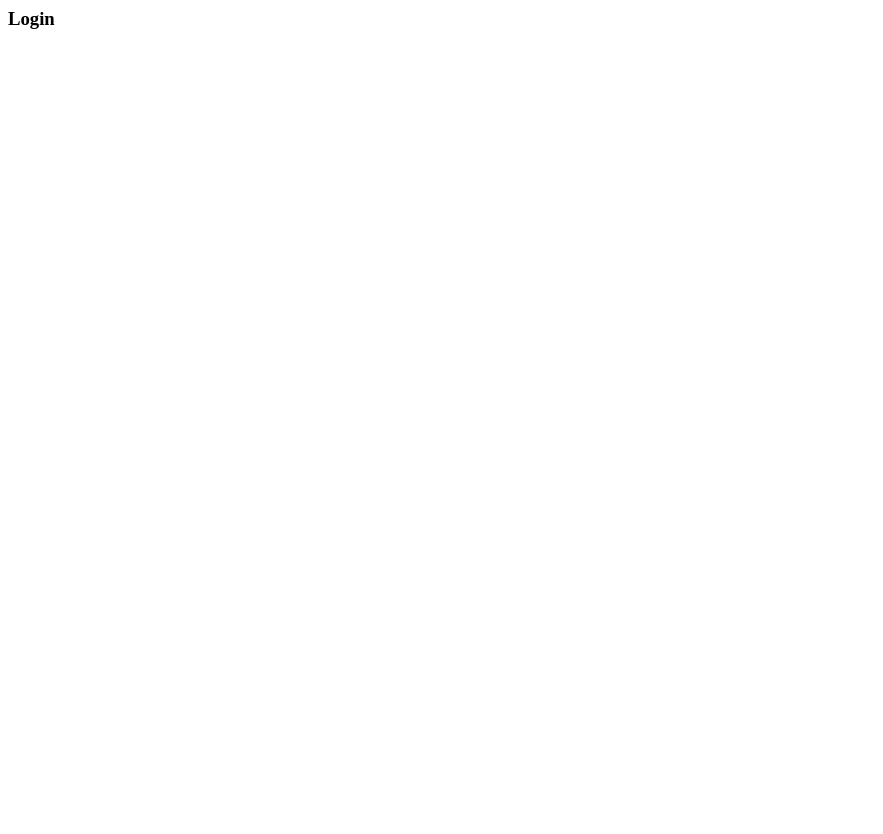
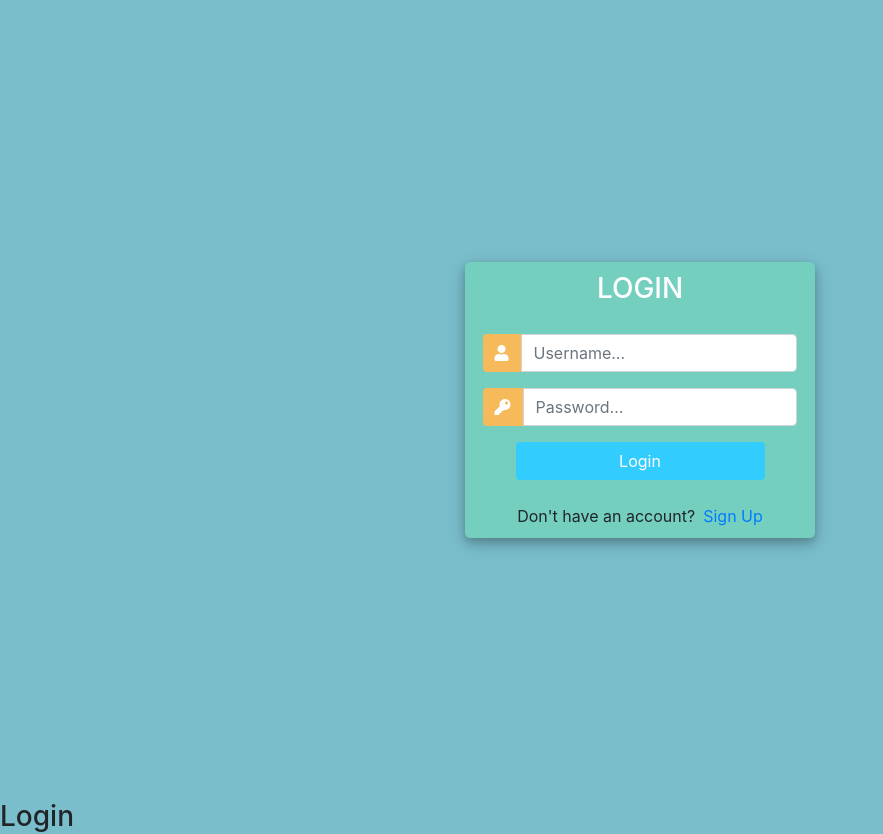
Before and after one commit to beeryani/Customer-Management-Platform, a Django app: page /login/ in a window 1280 px wide. Before the commit the part shown is almost empty. Shown: the whole page, without its empty margins (0-883 px from the left). Before the commit the page ends 29 px from the top, so only its background shows below. Run offline with Django 4.2, Linux system fonts and the light colour scheme; some libraries are stand-ins or nearby versions.

Commit message:
- configure login page | add error messages

```diff
--- a/accounts/templates/accounts/login.html
+++ b/accounts/templates/accounts/login.html
@@ -1 +1,126 @@
+<!DOCTYPE html>
+<html>
+
+<head>
+	<title>Login</title>
+	<link rel="stylesheet" href="https://stackpath.bootstrapcdn.com/bootstrap/4.1.3/css/bootstrap.min.css" integrity="sha384-MCw98/SFnGE8fJT3GXwEOngsV7Zt27NXFoaoApmYm81iuXoPkFOJwJ8ERdknLPMO" crossorigin="anonymous">
+	<script src="https://ajax.googleapis.com/ajax/libs/jquery/3.3.1/jquery.min.js"></script>
+	<link rel="stylesheet" href="https://use.fontawesome.com/releases/v5.6.1/css/all.css" integrity="sha384-gfdkjb5BdAXd+lj+gudLWI+BXq4IuLW5IT+brZEZsLFm++aCMlF1V92rMkPaX4PP" crossorigin="anonymous">
+
+
+	<style>
+		body,
+		html {
+			margin: 0;
+			padding: 0;
+			height: 100%;
+			background: #7abecc !important;
+		}
+		.user_card {
+			width: 350px;
+			margin-top: auto;
+			margin-bottom: auto;
+			background: #74cfbf;
+			position: relative;
+			display: flex;
+			justify-content: center;
+			flex-direction: column;
+			padding: 10px;
+			box-shadow: 0 4px 8px 0 rgba(0, 0, 0, 0.2), 0 6px 20px 0 rgba(0, 0, 0, 0.19);
+			-webkit-box-shadow: 0 4px 8px 0 rgba(0, 0, 0, 0.2), 0 6px 20px 0 rgba(0, 0, 0, 0.19);
+			-moz-box-shadow: 0 4px 8px 0 rgba(0, 0, 0, 0.2), 0 6px 20px 0 rgba(0, 0, 0, 0.19);
+			border-radius: 5px;
+
+		}
+
+		.form_container {
+			margin-top: 20px;
+		}
+
+		#form-title{
+			color: #fff;
+
+		}
+
+		.login_btn {
+			width: 100%;
+			background: #33ccff !important;
+			color: white !important;
+		}
+		.login_btn:focus {
+			box-shadow: none !important;
+			outline: 0px !important;
+		}
+		.login_container {
+			padding: 0 2rem;
+		}
+		.input-group-text {
+			background: #f7ba5b !important;
+			color: white !important;
+			border: 0 !important;
+			border-radius: 0.25rem 0 0 0.25rem !important;
+		}
+		.input_user,
+		.input_pass:focus {
+			box-shadow: none !important;
+			outline: 0px !important;
+		}
+
+		#messages{
+			background-color: grey;
+			color: #fff;
+			padding: 10px;
+			margin-top: 10px;
+		}
+	</style>
+
+</head>
+<body>
+	<div class="container h-100">
+		<div class="d-flex justify-content-center h-100">
+			<div class="user_card">
+				<div class="d-flex justify-content-center">
+
+
+					<h3 id="form-title">LOGIN</h3>
+				</div>
+				<div class="d-flex justify-content-center form_container">
+					<form method="POST" action="">
+						{% csrf_token %}
+						<div class="input-group mb-3">
+							<div class="input-group-append">
+								<span class="input-group-text"><i class="fas fa-user"></i></span>
+							</div>
+							<input type="text" name="username" placeholder="Username..." class="form-control">
+						</div>
+						<div class="input-group mb-2">
+							<div class="input-group-append">
+								<span class="input-group-text"><i class="fas fa-key"></i></span>
+							</div>
+								<input type="password" name="password" placeholder="Password..." class="form-control" >
+						</div>
+
+							<div class="d-flex justify-content-center mt-3 login_container">
+				 				<input class="btn login_btn" type="submit" value="Login">
+				   			</div>
+					</form>
+
+				</div>
+				{% for message in messages %}
+					<p id="messages">{{ message }}</p>
+				{% endfor %}
+
+				<div class="mt-4">
+					<div class="d-flex justify-content-center links">
+						Don't have an account? <a href="{% url 'register' %}" class="ml-2">Sign Up</a>
+					</div>
+
+				</div>
+			</div>
+		</div>
+	</div>
+</body>
+
+</html>
+
 <h3>Login</h3>
--- a/accounts/templates/accounts/register.html
+++ b/accounts/templates/accounts/register.html
@@ -108,6 +108,8 @@
 					</form>
 				</div>
 
+				{{form.errors}}
+
 				<div class="mt-4">
 					<div class="d-flex justify-content-center links">
 						Already have an account? <a href="{% url 'login' %}" class="ml-2">Login</a>
--- a/accounts/views.py
+++ b/accounts/views.py
@@ -1,5 +1,8 @@
 from django.forms import inlineformset_factory
 from django.shortcuts import redirect, render
+
+from django.contrib import messages
+from django.contrib.auth import authenticate, login
 
 from .filters import OrderFilter
 from .forms import CustomerForm, UpdateOrderForm, CreateUserForm
@@ -124,15 +127,32 @@ def deleteCustomer(request, pk):
 
 def loginUser(request):
     context = {}
+    if request.method == "POST":
+        username = request.POST.get("username")
+        password = request.POST.get("password")
+        user = authenticate(request, username=username, password=password)
+
+        if user is not None:
+            login(request, user)
+            return redirect("../")
+        else:
+            messages.info(request, "User or Password is incorrect")
+            return render(request, "accounts/login.html", context)
+
     return render(request, "accounts/login.html", context)
 
 
 def registerUser(request):
     form = CreateUserForm()
-    context = {"form": form}
 
     if request.method == "POST":
         form = CreateUserForm(request.POST)
         if form.is_valid():
             form.save()
+            messages.success(
+                request, "Account was created " + request.POST.get("username", " ")
+            )
+            return redirect("../login")
+
+    context = {"form": form}
     return render(request, "accounts/register.html", context)
```
